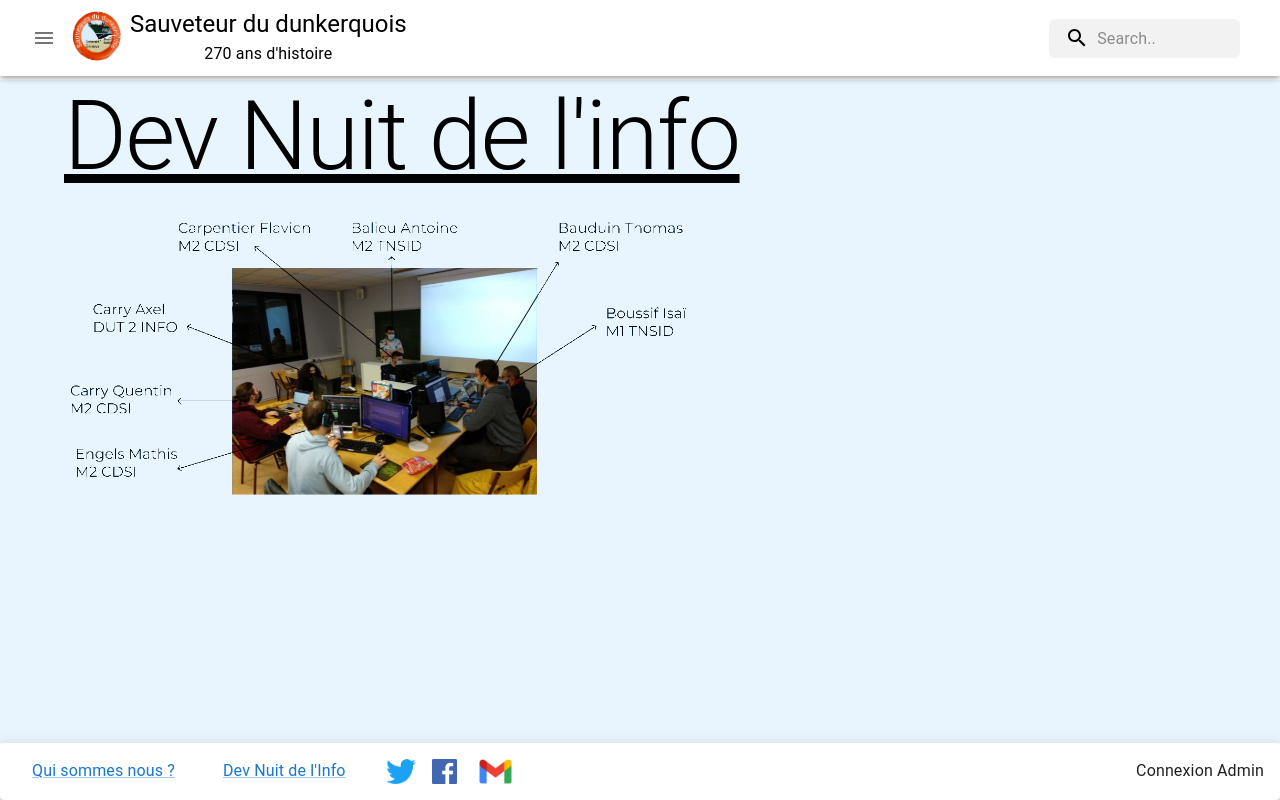
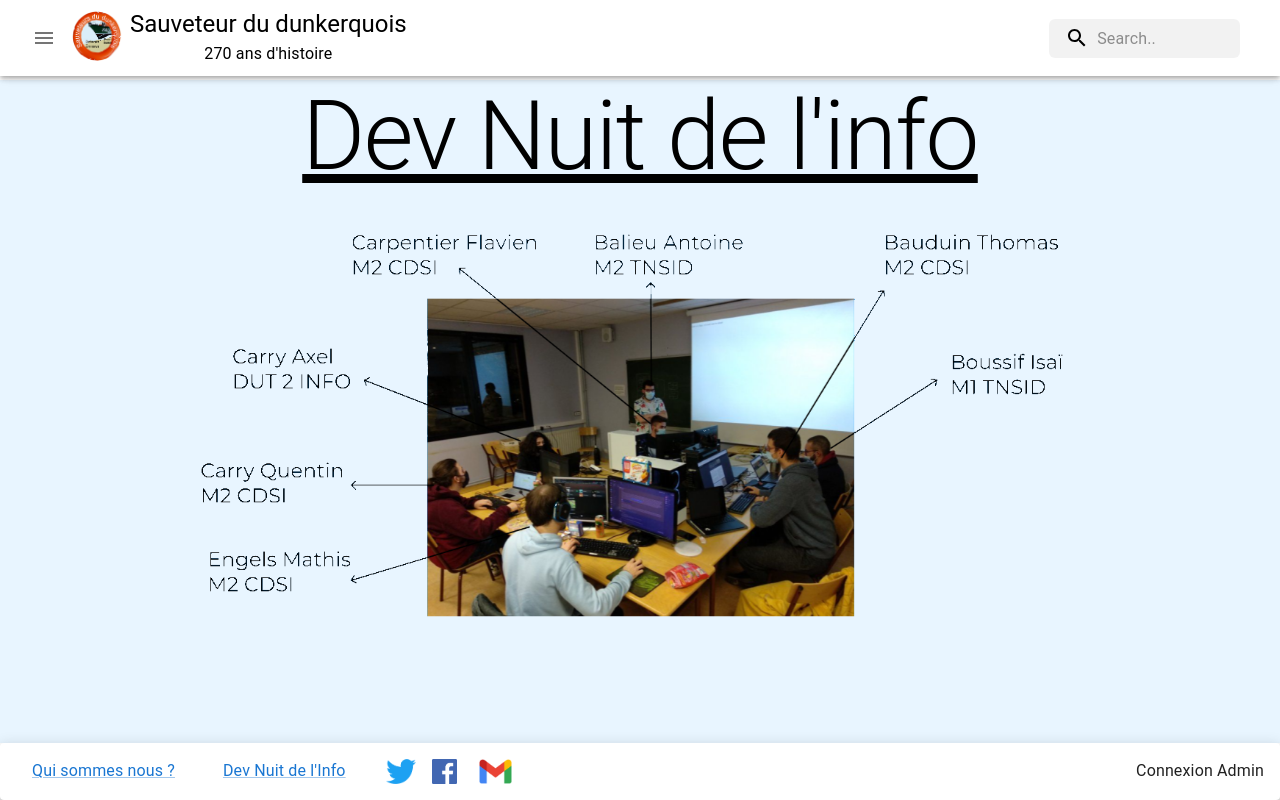
Before and after one commit to LesCop1/ndi-2021, a React (Create React App) app: page /dev-ndi in a window 1280 px wide. Built offline with nearby package versions, Linux system fonts and the light colour scheme.

Commit message:
Fix DevNDI

```diff
--- a/src/pages/Dev-ndi.scss
+++ b/src/pages/Dev-ndi.scss
@@ -1,11 +1,15 @@
 .devNdiPage {
+  display: flex !important;
+  flex-direction: column;
+  align-items: center;
+  justify-content: center;
+
   .title {
     text-decoration: underline;
   }
   .image {
-    width: 50vw;
+    width: 70vw;
     height: auto;
     border-radius: 25px;
-
   }
 }
```
